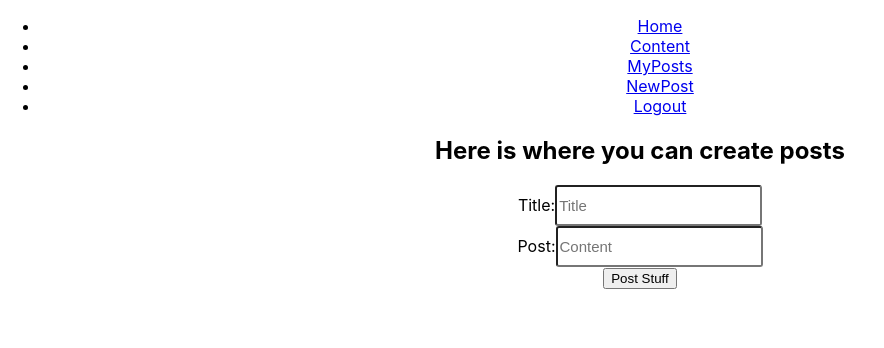
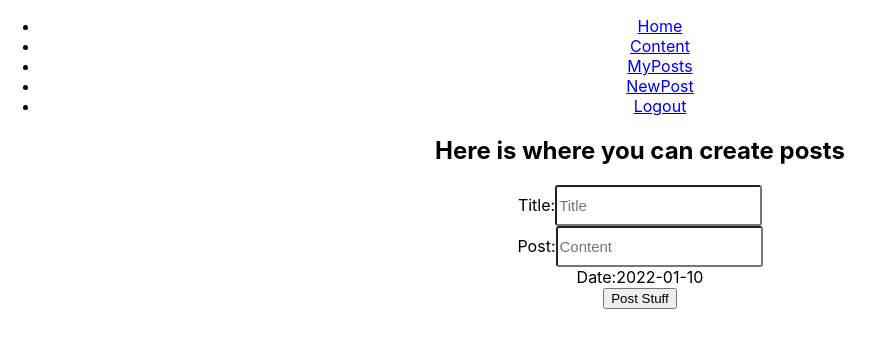
Before and after one commit to willjantscher/Z_Prefix_Blog, a React (Create React App) app in the folder client/: page /newpost in a window 1280 px wide. Shown: the top 348 px of the page, without its empty margins (0-884 px from the left). Built offline with nearby package versions, Linux system fonts and the light colour scheme.

Commit message:
updated logout so only calls on logout button

```diff
--- a/client/src/_Navbar.js
+++ b/client/src/_Navbar.js
@@ -31,6 +31,7 @@ class _Navbar extends Component {
 
     logout = () => {
         localStorage.clear();
+        console.log("logged out")
     }
 
     render() {
@@ -47,8 +48,8 @@ class _Navbar extends Component {
                             </li>
                         )
                     })}
-                    <li key="logout">
-                        <a className="" href="/" onClick={this.logout()}>
+                    <li key="logout" >
+                        <a className="" href="/" onClick={() => {this.logout()}}>
                             Logout
                         </a>
                     </li>
--- a/client/src/_Post_creation_page.js
+++ b/client/src/_Post_creation_page.js
@@ -10,14 +10,6 @@ function _Post_creation_page()
     const navigate = useNavigate();
     const [postTitle, setPostTitle] = useState('');
     const [postContent, setPostContent] = useState('');
-
-    const userAuthenticated = () => {
-        Axios.get(`${port}/isUserAuth`, {headers: {
-        "x-access-token": localStorage.getItem("token"),
-        }}).then((res) => {
-        console.log(res)
-        })
-    }
 
     const makePost = () => {
         // console.log(postTitle + postContent);
@@ -35,8 +27,8 @@ function _Post_creation_page()
         Axios.get(`${port}/isUserAuth`, {headers: {
             "x-access-token": localStorage.getItem("token"),
             }}).then((res) => {
-            console.log(res.data);
-            if (res.data) {
+            // console.log(res.data);
+            if (res.data) { //post to db if user authenticated
                 Axios.post(`${port}/api/post`,body)
             } else {
                 console.log("user not authorized")
@@ -88,6 +80,12 @@ function _Post_creation_page()
                 </div>
 
                 <div>
+                    <label>Date:
+                        {new Date().toISOString().split('T')[0]}
+                    </label>
+                </div>
+
+                <div>
                     <button className="" value="" onClick={makePost}>Post Stuff</button>
                 </div>
 
@@ -98,11 +96,10 @@ function _Post_creation_page()
 
 export default _Post_creation_page;
 
-
-
-
-
 //USER STORIES
 //As a blogger I want to be able to create a new post so that I can share my insights with the world.
 //A post displays title, content, and creation date.
 //After the post is created, the blogger should be redirected to all of their blog posts.
+
+
+//will want to alert if inputs not filled if time
```
